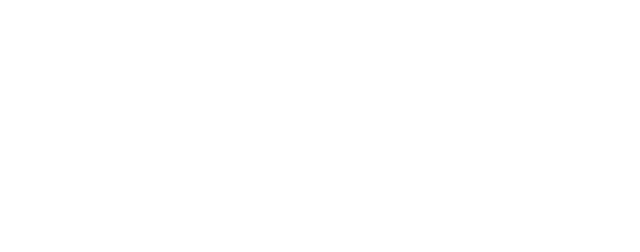
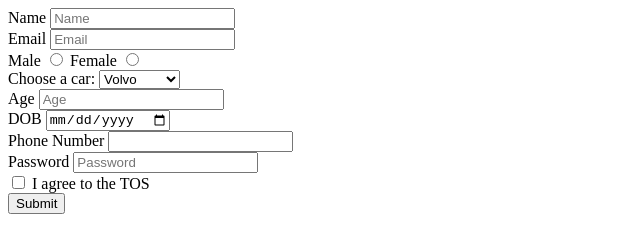
Before and after one commit to acciojob/signup-form-car-poojam444, a website: page main.html in a window 1280 px wide. Shown: the whole page, without its empty margins (0-640 px from the left). Drawn offline with Linux system fonts and the light colour scheme.

Commit message:
created a submission

```diff
--- a/main.html
+++ b/main.html
@@ -7,7 +7,52 @@
 </head>
 
 <body>
-	<!-- the entire body must be written by student -->
+	<form>
+		<div>
+			<label for="name">Name</label>
+		<input type="text" id="name" placeholder="Name" required>
+		</div>
+		<div>
+			<label for="email">Email</label>
+		<input type="email" id="email" placeholder="Email" required>
+		</div>
+		<div>
+			<label for="gender_m">Male</label>
+        <input type="radio" name="gender" id="gender_m" value="male" required>
+        <label for="gender_f">Female</label>
+        <input type="radio" name="gender" id="gender_f" value="female">
+		</div>
+	<div>
+			<label for="cars">Choose a car:</label>
+       <select name="cars" id="cars">
+  <option value="volvo">Volvo</option>
+  <option value="saab">Saab</option>
+  <option value="mercedes">Mercedes</option>
+  <option value="audi">Audi</option>
+</select>
+	</div>
+		<div>
+			<label for="age">Age</label>
+			<input type='number' id="age" placeholder="Age" required>
+		</div>
+		<div>
+			<label for="dob">DOB</label>
+			<input type="date" id="dob" required>
+		</div>
+		<div>
+			<label for="tel">Phone Number</label>
+			<input type="number" id="tel">
+		</div>
+		<div>
+			<label for="password">Password</label>
+			<input type="password" id="password" placeholder="Password">
+		</div>
+		<div>
+			<input type="checkbox" id="tos" value="Bike">
+  <label for="tos"> I agree to the TOS</label><br>
+		</div>
+		<button type="submit">Submit</button>
+	</form>
     <script type="text/javascript" src="./script.js">
 </script>
 
```
